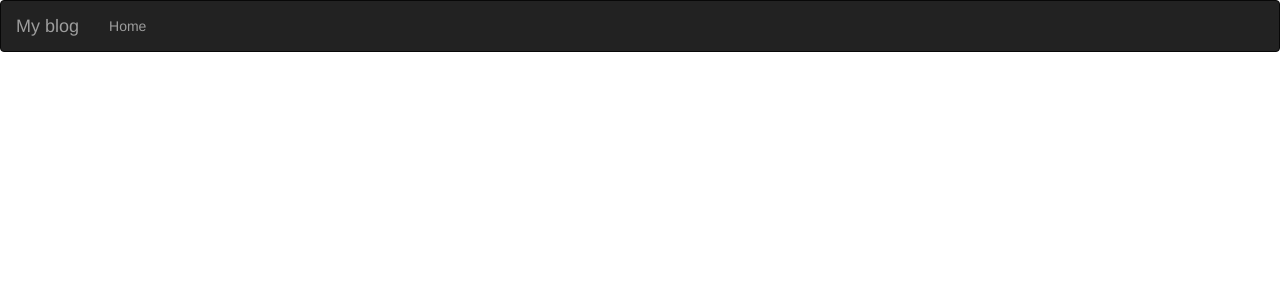
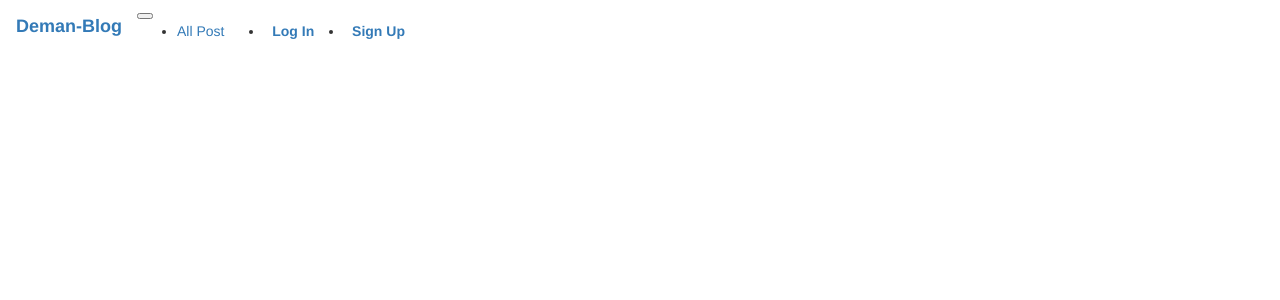
Before and after one commit to dennis027/personal-blog, a Flask app: template app/templates/base.html in a window 1280 px wide. Shown: the top 300 px of the page. Run offline with Flask 2, Linux system fonts and the light colour scheme; the template is opened without the code that fills it, so the values that code supplies are empty; parts of the project's set-up code (start-up, migrations or seed data) failed here and were passed over; some libraries are stand-ins or nearby versions.

Commit message:
adding a navbar

```diff
--- a/app/templates/navbar.html
+++ b/app/templates/navbar.html
@@ -1,27 +1,40 @@
-<!DOCTYPE html>
-<html>
-  <head>
-    <meta charset="utf-8">
-    <title></title>
-  </head>
-  <body>
-    <div class="navbar navbar-inverse" role="navigation">
-        <div class="container-fluid">
-            <div class="navbar-header">
-                <button type="button" class="navbar-toggle" data-toggle="collapse" data-target=".navbar-collapse">
-                  <span class="sr-only">Toggle navigation</span>
-                  <span class="icon-bar"></span>
-                  <span class="icon-bar"></span>
-                  <span class="icon-bar"></span>
-                </button>
-                <a class="navbar-brand" href="/"> My blog </a>
+<nav class="mb-1 navbar navbar-expand-lg navbar-dark ">
+    <a class="navbar-brand" href="{{url_for('main.index')}}"><strong>Deman-Blog</strong> </a>
+    <button class="navbar-toggler" type="button" data-toggle="collapse" data-target="#navbarSupportedContent-4"aria-controls="navbarSupportedContent-4" aria-expanded="false" aria-label="Toggle navigation">
+        <span class="navbar-toggler-icon"></span>
+    </button>
+    <div class="collapse navbar-collapse" id="navbarSupportedContent-4">
+            <ul class="navbar-nav mr-auto">
+                <li class="nav-item">
+                  <a class="nav-link" href="{{url_for('main.index')}}">All Post</a>
+                </li>
+                {% if current_user.is_authenticated %}
+                <li class="nav-item">
+                    <a class="nav-link" href="{{url_for('main.new_pitch')}}">Create a New Blog</a>
+                </li>
+                {% endif %}
+            </ul>
+        <ul class="navbar-nav ml-auto">
+            {% if current_user.is_authenticated %}
+
+            <li class="nav-item dropdown">
+            <a class="nav-link dropdown-toggle" style= 'margin-right:30px' data-toggle="dropdown"
+              aria-haspopup="true" aria-expanded="false">
+              <i class="fas fa-user"></i>&nbsp;<strong>{{current_user.username}}</strong> </a>
+            <div class="dropdown-menu dropdown-menu-right dropdown-info" aria-labelledby="navbarDropdownMenuLink-4">
+              <a class="dropdown-item" href="{{url_for('main.profile',name=current_user.username)}}"><i class="far fa-user"></i>&nbsp; My account</a>
+              <a class="dropdown-item" href="{{url_for('auth.logout')}}"><i class="fas fa-sign-out-alt"></i>&nbsp; Log out</a>
             </div>
-            <div class="navbar-collapse collapse">
-                <ul class="nav navbar-nav">
-                    <li><a href="/">Home</a></li>
-            </div>
+            </li>
+            {% else %}
+            <li class="nav-item">
+                <a  class="nav-link" href="{{url_for('auth.login')}}" style= 'margin-right:30px'><i class="fas fa-sign-in-alt"></i>&nbsp; <strong>Log In</strong></a>
+            </li>
+            <li class="nav-item">
+                    <a style= 'margin-right:30px' class="nav-link" href="{{url_for('auth.signup')}}"><i class="fas fa-user-plus"></i></i>&nbsp; <strong>Sign Up</strong></a>
+                </li>
+            {%endif%}
 
-        </div>
+        </ul>
     </div>
-  </body>
-</html>
+</nav>
```
